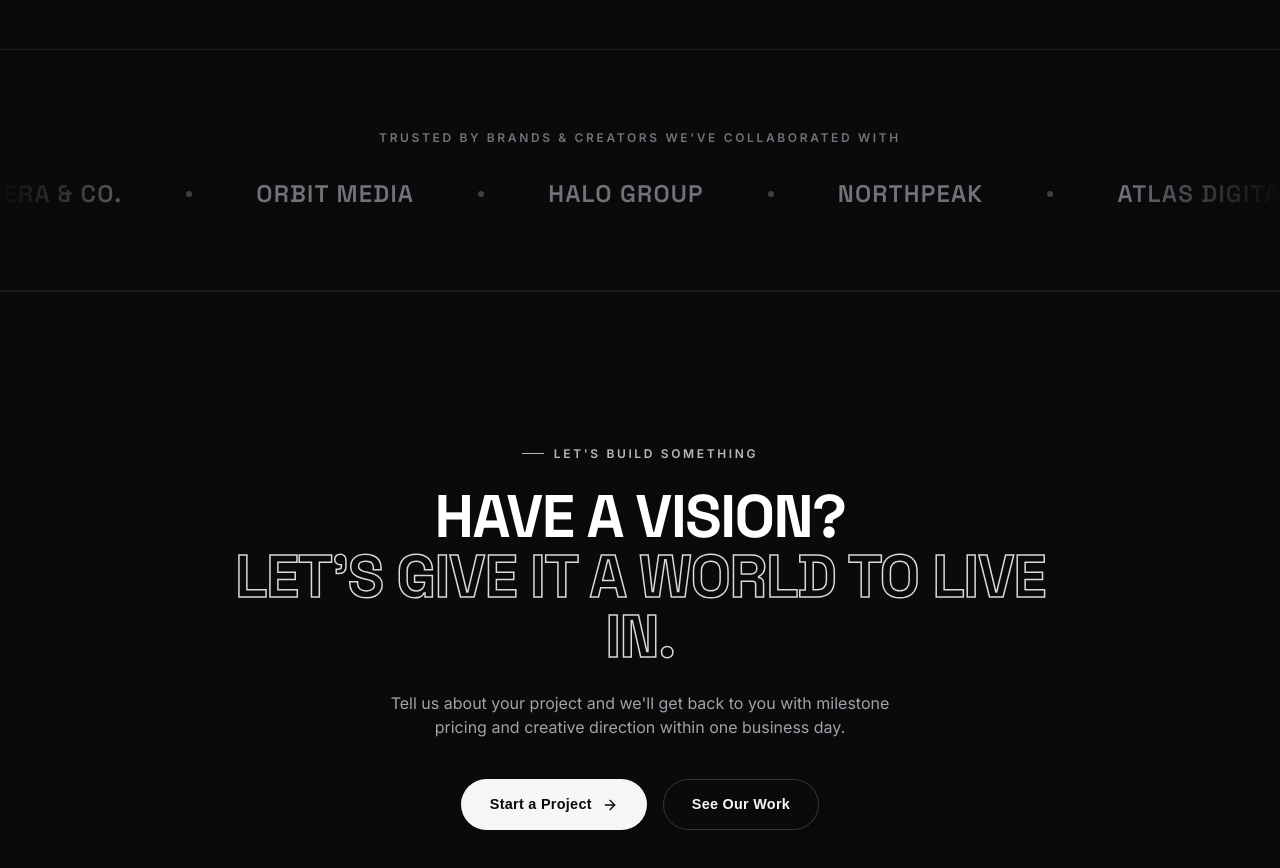
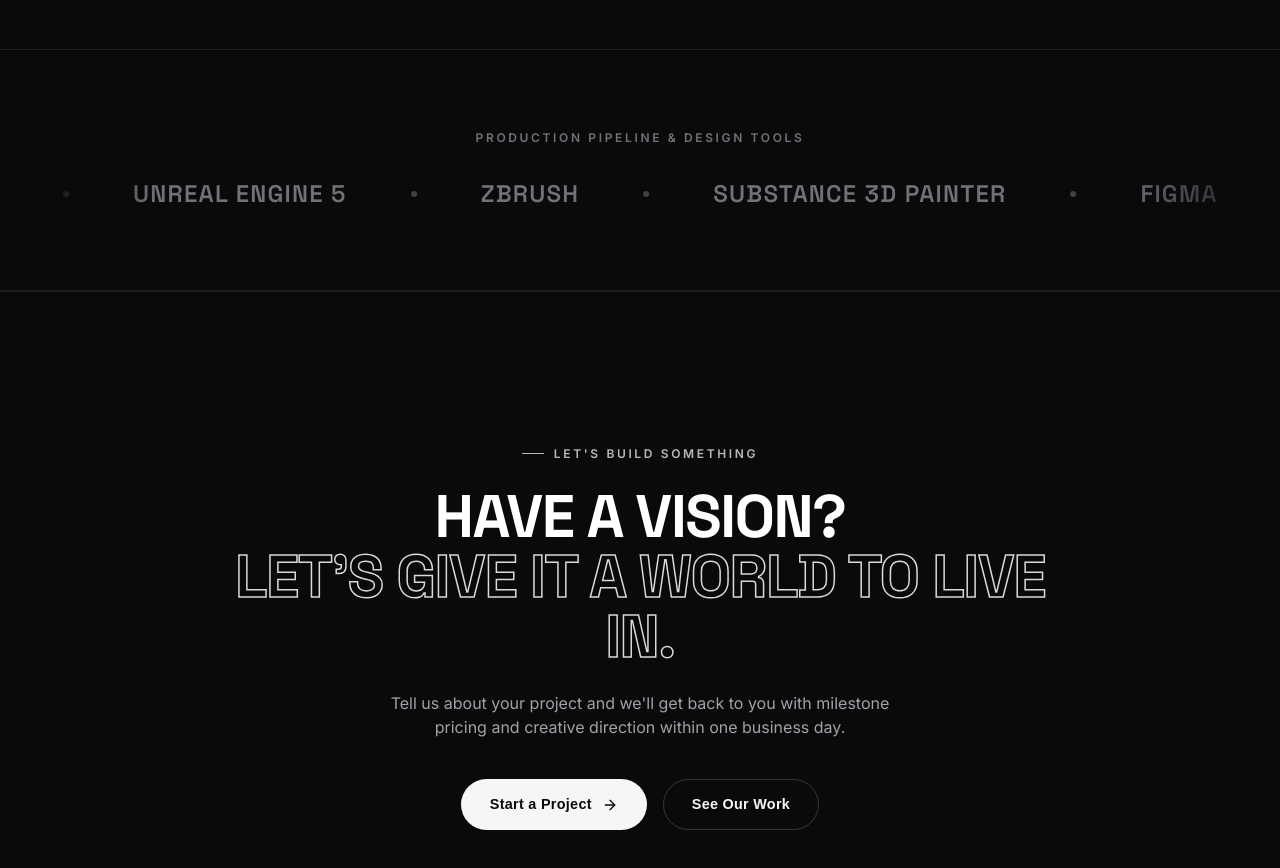
Before and after one commit to hannan-bhatti/coreartworks, a React (Vite) app: page / in a window 1280 px wide. Shown: the part 7760-8628 px from the top of the page. Built offline with nearby package versions, Linux system fonts and the light colour scheme; a web font is replaced by a local one.

Commit message:
feat(marquee): replace brand partners with production pipeline & design tools

```diff
--- a/src/components/MarqueeTicker.tsx
+++ b/src/components/MarqueeTicker.tsx
@@ -1,26 +1,28 @@
 import React from 'react';
 
 export const MarqueeTicker: React.FC = () => {
-  const brands = [
-    'Nova Skincare',
-    'Aether Games',
-    'Lumen Studios',
-    'Vera & Co.',
-    'Orbit Media',
-    'Halo Group',
-    'Northpeak',
-    'Atlas Digital',
-    'Chronos Realm',
-    'Arcane Forge',
+  const tools = [
+    'Adobe Photoshop',
+    'Clip Studio Paint EX',
+    'Blender 3D',
+    'Adobe Illustrator',
+    'Unreal Engine 5',
+    'ZBrush',
+    'Substance 3D Painter',
+    'Figma',
+    'Procreate',
+    'Maxon Cinema 4D',
+    'Adobe After Effects',
+    'DaVinci Resolve',
   ];
 
   // Duplicate for seamless infinite marquee loop
-  const brandsLoop = [...brands, ...brands, ...brands];
+  const toolsLoop = [...tools, ...tools, ...tools];
 
   return (
     <section className="py-16 sm:py-20 bg-[#0a0a0b] border-y border-white/[0.08] overflow-hidden text-center select-none">
       <p className="text-xs font-semibold uppercase tracking-[0.22em] text-zinc-500 mb-8">
-        Trusted by brands &amp; creators we've collaborated with
+        Production Pipeline &amp; Design Tools
       </p>
 
       <div className="relative overflow-hidden">
@@ -29,13 +31,13 @@ export const MarqueeTicker: React.FC = () => {
         <div className="absolute right-0 inset-y-0 w-24 sm:w-40 bg-gradient-to-l from-[#0a0a0b] to-transparent z-10 pointer-events-none" />
 
         <div className="animate-marquee-left flex items-center gap-12 sm:gap-16 whitespace-nowrap">
-          {brandsLoop.map((brand, idx) => (
+          {toolsLoop.map((tool, idx) => (
             <div
-              key={`brand-${idx}`}
+              key={`tool-${idx}`}
               className="flex items-center gap-12 sm:gap-16 group"
             >
               <span className="font-display text-lg sm:text-2xl font-semibold tracking-wider uppercase text-zinc-500 group-hover:text-white transition-colors duration-300">
-                {brand}
+                {tool}
               </span>
               <span className="w-1.5 h-1.5 rounded-full bg-zinc-700 group-hover:bg-zinc-400 transition-colors" />
             </div>
```
